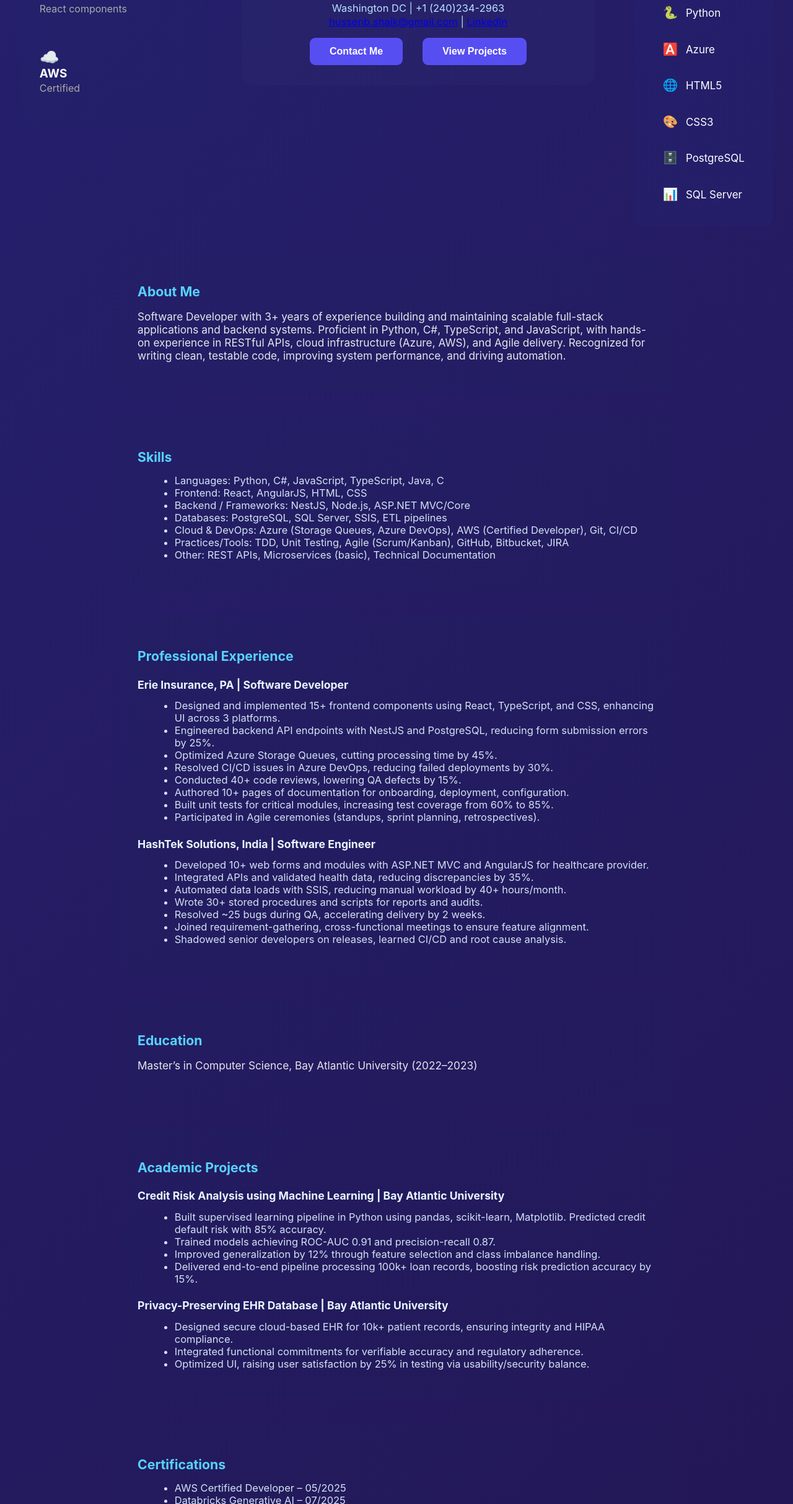
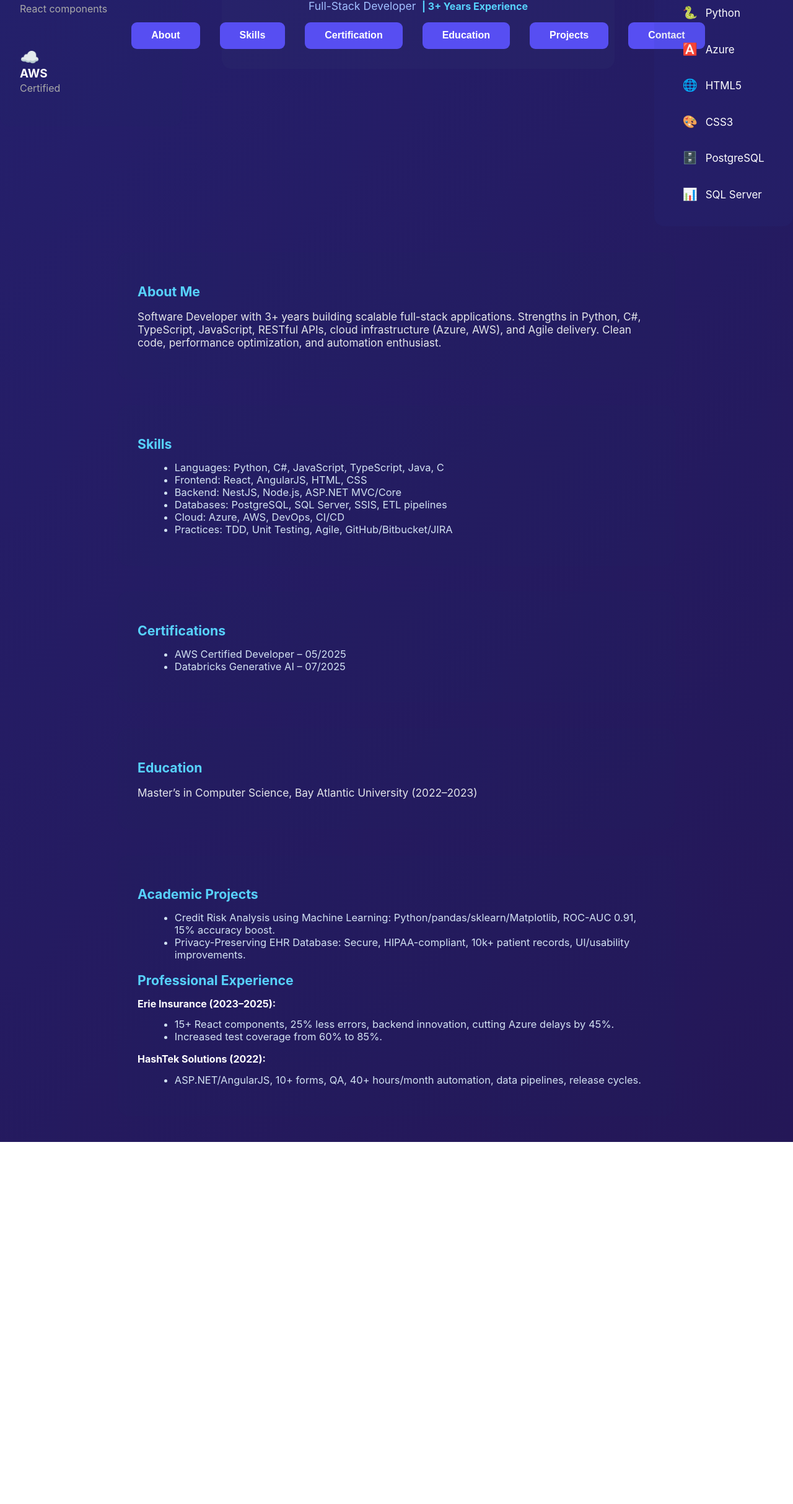
Before and after one commit to Saidhushaik/Portfolio, a website: page index.html in a window 1280 px wide. Shown: the part 374-2800 px from the top of the page at 62% size. After the commit the page ends 2216 px from the top, so only its background shows below. Drawn offline with Linux system fonts and the light colour scheme.

Commit message:
update html and css

```diff
--- a/index.html
+++ b/index.html
@@ -17,16 +17,13 @@
         <div class="center-panel">
             <h1>Saidhu Hussen Basha Shaik</h1>
             <h2>Full-Stack Developer <span class="years">| 3+ Years Experience</span></h2>
-            <div class="contact-line">
-                Washington DC | +1 (240)234-2963
-            </div>
-            <div class="contact-line">
-                <a href="mailto:hussenb.shaik@gmail.com">hussenb.shaik@gmail.com</a> |
-                <a href="https://linkedin.com/in/saidhu-shaik" target="_blank">LinkedIn</a>
-            </div>
             <div class="buttons">
-                <button id="contactBtn">Contact Me</button>
-                <button id="projectsBtn">View Projects</button>
+                <button onclick="openModal('aboutModal')">About</button>
+                <button onclick="openModal('skillsModal')">Skills</button>
+                <button onclick="openModal('certModal')">Certification</button>
+                <button onclick="openModal('eduModal')">Education</button>
+                <button onclick="openModal('projectsModal')">Projects</button>
+                <button onclick="openModal('contactModal')">Contact</button>
             </div>
         </div>
         <div class="right-panel">
@@ -48,31 +45,75 @@
     </div>
 
     <!-- MODALS -->
-    <div id="contactModal" class="modal">
+    <div id="aboutModal" class="modal">
         <div class="modal-content">
-            <h3>Contact Me</h3>
-            <p>Email: <a href="mailto:hussenb.shaik@gmail.com">hussenb.shaik@gmail.com</a></p>
-            <p>Phone: <a href="tel:+12402342963">+1 (240)234-2963</a></p>
-            <p>LinkedIn: <a href="https://linkedin.com/in/saidhu-shaik" target="_blank">saidhu-shaik</a></p>
-            <button onclick="closeModal('contactModal')">Close</button>
+            <h3>About Me</h3>
+            <p>Software Developer with 3+ years of experience building and maintaining scalable full-stack applications and backend systems. Proficient in Python, C#, TypeScript, and JavaScript with hands-on experience in RESTful APIs, cloud infrastructure (Azure, AWS), and Agile delivery.</p>
+            <p>Recognized for writing clean, testable code, improving system performance, and driving automation.</p>
+            <button onclick="closeModal('aboutModal')">Close</button>
+        </div>
+    </div>
+    <div id="skillsModal" class="modal">
+        <div class="modal-content">
+            <h3>Skills</h3>
+            <ul>
+                <li>Languages: Python, C#, JavaScript, TypeScript, Java, C</li>
+                <li>Frontend: React, AngularJS, HTML, CSS</li>
+                <li>Backend/Frameworks: NestJS, Node.js, ASP.NET MVC/Core</li>
+                <li>Databases: PostgreSQL, SQL Server, SSIS, ETL pipelines</li>
+                <li>Cloud & DevOps: Azure, AWS (Certified), Git, CI/CD</li>
+                <li>Practices: TDD, Unit Testing, Agile (Scrum/Kanban), GitHub, Bitbucket, JIRA</li>
+                <li>Other: REST APIs, Microservices (basic), Technical Documentation</li>
+            </ul>
+            <button onclick="closeModal('skillsModal')">Close</button>
+        </div>
+    </div>
+    <div id="certModal" class="modal">
+        <div class="modal-content">
+            <h3>Certifications</h3>
+            <ul>
+                <li>AWS Certified Developer – 05/2025</li>
+                <li>Databricks Generative AI – 07/2025</li>
+            </ul>
+            <button onclick="closeModal('certModal')">Close</button>
+        </div>
+    </div>
+    <div id="eduModal" class="modal">
+        <div class="modal-content">
+            <h3>Education</h3>
+            <p>Master’s in Computer Science<br>Bay Atlantic University, 2022–2023</p>
+            <button onclick="closeModal('eduModal')">Close</button>
         </div>
     </div>
     <div id="projectsModal" class="modal">
         <div class="modal-content">
             <h3>Academic Projects</h3>
             <ul>
-                <li>Credit Risk Analysis – ML, Python, ROC-AUC: 0.91</li>
-                <li>Privacy-Preserving EHR Database – Secure cloud, HIPAA, usability</li>
+                <li>Credit Risk Analysis using Machine Learning (ROC-AUC: 0.91)</li>
+                <li>Privacy-Preserving EHR Database (cloud, HIPAA, security)</li>
+            </ul>
+            <h3>Professional Experience</h3>
+            <ul>
+                <li>Erie Insurance – 15+ React components, 25% fewer errors, Azure optimization, CI/CD improvements, coverage +25%.</li>
+                <li>HashTek Solutions – ASP.NET/AngularJS, 10+ forms, QA, API/data automation, 40h/mo saved, cross-team delivery.</li>
             </ul>
             <button onclick="closeModal('projectsModal')">Close</button>
         </div>
     </div>
+    <div id="contactModal" class="modal">
+        <div class="modal-content">
+            <h3>Contact Me</h3>
+            <p>Email: <a href="mailto:hussenb.shaik@gmail.com">hussenb.shaik@gmail.com</a></p>
+            <p>LinkedIn: <a href="https://linkedin.com/in/saidhu-shaik" target="_blank">saidhu-shaik</a></p>
+            <button onclick="closeModal('contactModal')">Close</button>
+        </div>
+    </div>
 
-    <!-- SCROLL-REVEAL SECTIONS -->
+    <!-- SCROLL-REVEAL SECTIONS (all info for scrolling also here) -->
     <section class="about fade-in">
         <h2>About Me</h2>
         <p>
-            Software Developer with 3+ years of experience building and maintaining scalable full-stack applications and backend systems. Proficient in Python, C#, TypeScript, and JavaScript, with hands-on experience in RESTful APIs, cloud infrastructure (Azure, AWS), and Agile delivery. Recognized for writing clean, testable code, improving system performance, and driving automation.
+            Software Developer with 3+ years building scalable full-stack applications. Strengths in Python, C#, TypeScript, JavaScript, RESTful APIs, cloud infrastructure (Azure, AWS), and Agile delivery. Clean code, performance optimization, and automation enthusiast.
         </p>
     </section>
     <section class="skills fade-in">
@@ -80,59 +121,10 @@
         <ul>
             <li>Languages: Python, C#, JavaScript, TypeScript, Java, C</li>
             <li>Frontend: React, AngularJS, HTML, CSS</li>
-            <li>Backend / Frameworks: NestJS, Node.js, ASP.NET MVC/Core</li>
+            <li>Backend: NestJS, Node.js, ASP.NET MVC/Core</li>
             <li>Databases: PostgreSQL, SQL Server, SSIS, ETL pipelines</li>
-            <li>Cloud & DevOps: Azure (Storage Queues, Azure DevOps), AWS (Certified Developer), Git, CI/CD</li>
-            <li>Practices/Tools: TDD, Unit Testing, Agile (Scrum/Kanban), GitHub, Bitbucket, JIRA</li>
-            <li>Other: REST APIs, Microservices (basic), Technical Documentation</li>
-        </ul>
-    </section>
-    <section class="experience fade-in">
-        <h2>Professional Experience</h2>
-        <div>
-            <h3>Erie Insurance, PA | Software Developer</h3>
-            <ul>
-                <li>Designed and implemented 15+ frontend components using React, TypeScript, and CSS, enhancing UI across 3 platforms.</li>
-                <li>Engineered backend API endpoints with NestJS and PostgreSQL, reducing form submission errors by 25%.</li>
-                <li>Optimized Azure Storage Queues, cutting processing time by 45%.</li>
-                <li>Resolved CI/CD issues in Azure DevOps, reducing failed deployments by 30%.</li>
-                <li>Conducted 40+ code reviews, lowering QA defects by 15%.</li>
-                <li>Authored 10+ pages of documentation for onboarding, deployment, configuration.</li>
-                <li>Built unit tests for critical modules, increasing test coverage from 60% to 85%.</li>
-                <li>Participated in Agile ceremonies (standups, sprint planning, retrospectives).</li>
-            </ul>
-        </div>
-        <div>
-            <h3>HashTek Solutions, India | Software Engineer</h3>
-            <ul>
-                <li>Developed 10+ web forms and modules with ASP.NET MVC and AngularJS for healthcare provider.</li>
-                <li>Integrated APIs and validated health data, reducing discrepancies by 35%.</li>
-                <li>Automated data loads with SSIS, reducing manual workload by 40+ hours/month.</li>
-                <li>Wrote 30+ stored procedures and scripts for reports and audits.</li>
-                <li>Resolved ~25 bugs during QA, accelerating delivery by 2 weeks.</li>
-                <li>Joined requirement-gathering, cross-functional meetings to ensure feature alignment.</li>
-                <li>Shadowed senior developers on releases, learned CI/CD and root cause analysis.</li>
-            </ul>
-        </div>
-    </section>
-    <section class="education fade-in">
-        <h2>Education</h2>
-        <p>Master’s in Computer Science, Bay Atlantic University (2022–2023)</p>
-    </section>
-    <section class="projects fade-in">
-        <h2>Academic Projects</h2>
-        <h3>Credit Risk Analysis using Machine Learning | Bay Atlantic University</h3>
-        <ul>
-            <li>Built supervised learning pipeline in Python using pandas, scikit-learn, Matplotlib. Predicted credit default risk with 85% accuracy.</li>
-            <li>Trained models achieving ROC-AUC 0.91 and precision-recall 0.87.</li>
-            <li>Improved generalization by 12% through feature selection and class imbalance handling.</li>
-            <li>Delivered end-to-end pipeline processing 100k+ loan records, boosting risk prediction accuracy by 15%.</li>
-        </ul>
-        <h3>Privacy-Preserving EHR Database | Bay Atlantic University</h3>
-        <ul>
-            <li>Designed secure cloud-based EHR for 10k+ patient records, ensuring integrity and HIPAA compliance.</li>
-            <li>Integrated functional commitments for verifiable accuracy and regulatory adherence.</li>
-            <li>Optimized UI, raising user satisfaction by 25% in testing via usability/security balance.</li>
+            <li>Cloud: Azure, AWS, DevOps, CI/CD</li>
+            <li>Practices: TDD, Unit Testing, Agile, GitHub/Bitbucket/JIRA</li>
         </ul>
     </section>
     <section class="certifications fade-in">
@@ -142,9 +134,36 @@
             <li>Databricks Generative AI – 07/2025</li>
         </ul>
     </section>
+    <section class="education fade-in">
+        <h2>Education</h2>
+        <p>Master’s in Computer Science, Bay Atlantic University (2022–2023)</p>
+    </section>
+    <section class="projects fade-in">
+        <h2>Academic Projects</h2>
+        <ul>
+            <li>Credit Risk Analysis using Machine Learning: Python/pandas/sklearn/Matplotlib, ROC-AUC 0.91, 15% accuracy boost.</li>
+            <li>Privacy-Preserving EHR Database: Secure, HIPAA-compliant, 10k+ patient records, UI/usability improvements.</li>
+        </ul>
+        <h2>Professional Experience</h2>
+        <strong>Erie Insurance (2023–2025):</strong>
+        <ul>
+            <li>15+ React components, 25% less errors, backend innovation, cutting Azure delays by 45%.</li>
+            <li>Increased test coverage from 60% to 85%.</li>
+        </ul>
+        <strong>HashTek Solutions (2022):</strong>
+        <ul>
+            <li>ASP.NET/AngularJS, 10+ forms, QA, 40+ hours/month automation, data pipelines, release cycles.</li>
+        </ul>
+    </section>
 
     <script>
-        // Highlight tech stack items on hover
+        function openModal(id) {
+            document.getElementById(id).style.display = 'flex';
+        }
+        function closeModal(id) {
+            document.getElementById(id).style.display = 'none';
+        }
+        // Tech stack highlight
         document.querySelectorAll('.stack-item').forEach(item => {
             item.addEventListener('mouseenter', function() {
                 item.classList.add('active');
@@ -153,19 +172,7 @@
                 item.classList.remove('active');
             });
         });
-
-        // Open/close modals
-        document.getElementById('contactBtn').onclick = function() {
-            document.getElementById('contactModal').style.display = 'flex';
-        };
-        document.getElementById('projectsBtn').onclick = function() {
-            document.getElementById('projectsModal').style.display = 'flex';
-        };
-        function closeModal(id) {
-            document.getElementById(id).style.display = 'none';
-        }
-
-        // Scroll animations
+        // Scroll fade-in
         function revealOnScroll() {
             document.querySelectorAll('.fade-in').forEach(el => {
                 const top = el.getBoundingClientRect().top;
```
